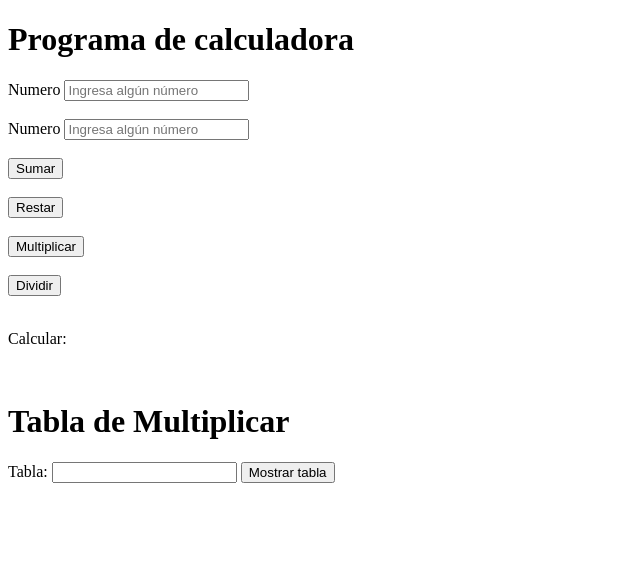
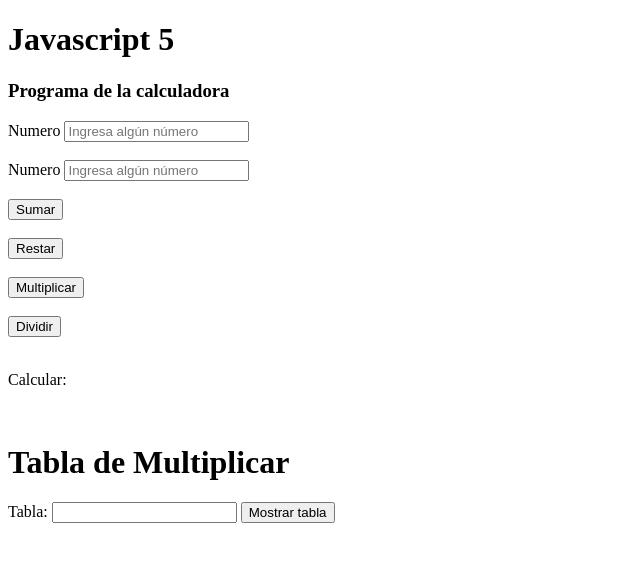
Before and after one commit to AdrianIbiGaspar/website52, a plain HTML site: page AdrianIbiGaspar/html/js5.html in a window 1280 px wide. Shown: the whole page, without its empty margins (0-640 px from the left). Drawn offline with Linux system fonts and the light colour scheme.

Commit message:
Cambie nombre del titulo

```diff
--- a/AdrianIbiGaspar/html/js5.html
+++ b/AdrianIbiGaspar/html/js5.html
@@ -8,7 +8,8 @@
 </head>
 <body>
     <script src="../js/js5.js"></script>
-    <h1>Programa de calculadora</h1>
+    <h1>Javascript 5</h1>
+    <h3>Programa de la calculadora</h3>
     <main>
         <div>
             <form id="calculadora" name="" method="post">
```
Also changed, not shown: AdrianIbiGaspar/html/js4.html (+1 -1 lines).
